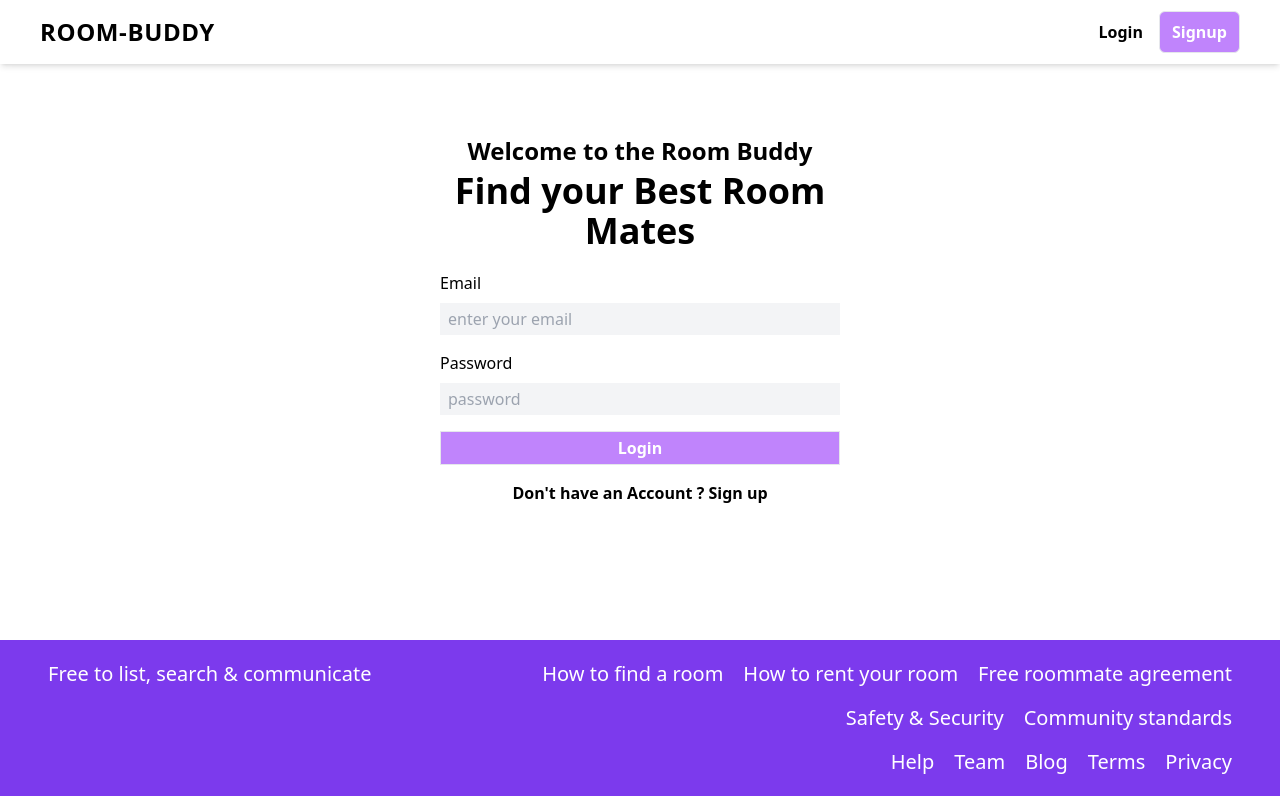
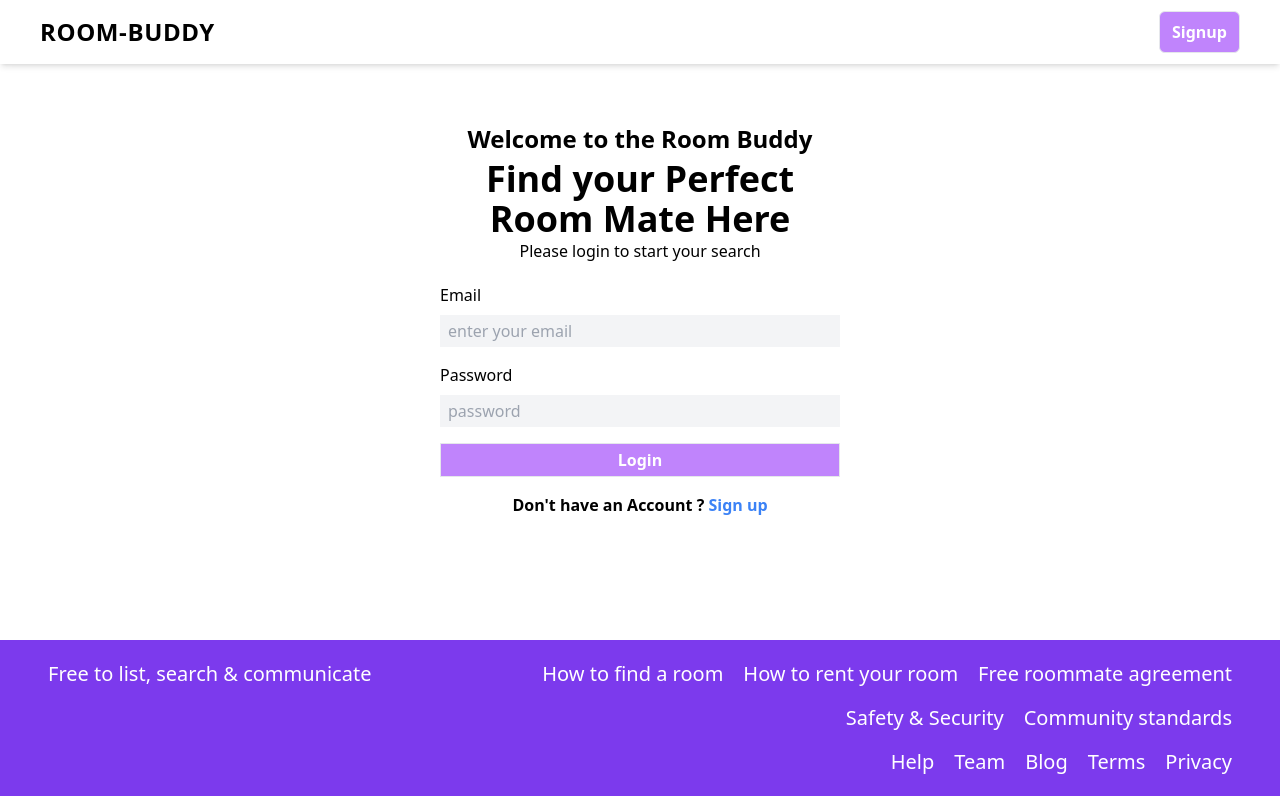
Before and after one commit to Sumitsonikaju/project-room-finder, a React (Create React App) app: page / in a window 1280 px wide. Built offline with nearby package versions, Linux system fonts and the light colour scheme; no server answers.

Commit message:
Login, signup, header refined

```diff
--- a/src/Component/Header.jsx
+++ b/src/Component/Header.jsx
@@ -42,6 +42,7 @@ const Header = () => {
   const isCreatePage = location.pathname === "/Create";
   const isHomePage = location.pathname === "/mainPage";
   const isDisplayUserInfo = location.pathname === "/displayUser";
+  const isLogin = location.pathname === "/";
 
   return (
     <>
@@ -62,12 +63,15 @@ const Header = () => {
         {user && <h2>I am, <span className="font-bold text-blue-500">{user.displayName}</span></h2>}
 
 
-          {!user && (
+          {!user && !isLogin && (
             <>
               <Link to={"/"}>
                 <button className="font-bold cursor-pointer">Login</button>
               </Link>
-
+            </>
+            )}
+            {!user && (
+            <>
               <Link to={"/signup"}>
                 {" "}
                 <button className="border px-3 py-2 bg-purple-400 text-white font-bold rounded-md">
@@ -75,7 +79,8 @@ const Header = () => {
                 </button>
               </Link>
             </>
-          )}
+            )}
+
           {user && !isDisplayUserInfo && (
             <Link to={"/displayUser"}>
               <button className="font-bold cursor-pointer">
--- a/src/Component/Login.jsx
+++ b/src/Component/Login.jsx
@@ -43,8 +43,11 @@ const Login = () => {
             Welcome to the Room Buddy
           </h1>
           <h1 className="text-center mt-1 font-bold">
-            Find your Best Room Mates
+            Find your Perfect Room Mate Here
           </h1>
+          <p className="text-center">
+            Please login to start your search
+          </p>
           <form className="mt-5">
             <label>Email</label>
             <input
@@ -71,7 +74,7 @@ const Login = () => {
           </button>
           <p className="text-center font-bold mt-4">
             Don't have an Account ?{" "}
-            <Link className="hover:underline" to={"/signup"}>
+            <Link className="hover:underline text-blue-500" to={"/signup"}>
               Sign up
             </Link>{" "}
           </p>
```
